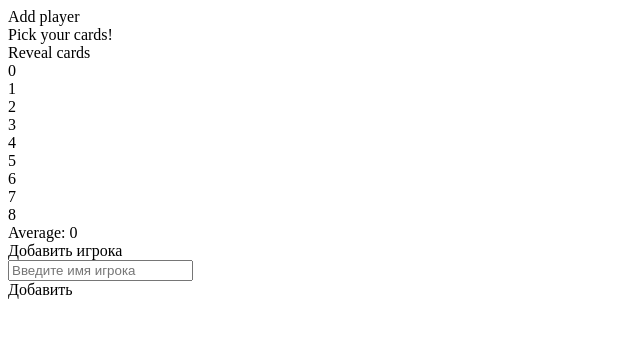
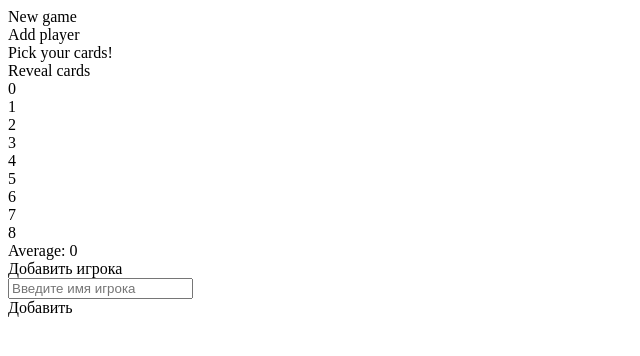
Before and after one commit to kochurinn/scrum-planning-ReactTS, a React (Vite) app: page / in a window 1280 px wide. Shown: the top 356 px of the page, without its empty margins (0-640 px from the left). Built offline with nearby package versions, Linux system fonts and the light colour scheme; the HTML template or start-up script is replaced by a standard one.

Commit message:
scrum-planning
scrum-planning

```diff
--- a/src/App.tsx
+++ b/src/App.tsx
@@ -18,7 +18,7 @@ function App() {
 
   const cardsModul = [
     [0, 1, 2, 3, 4, 5, 6, 7, 8],
-    [0, 1, 2, 3, 5, 8, 13, 21, 34, 55, 89]
+    [0, 1, 2, 3, 5, 8, 13, 21, 34, 55, 89] //пока что не используется
   ]
 
   const onClickAddPlayer = () => {
@@ -54,7 +54,7 @@ function App() {
     setPlayers(modifiedPlayers)
   }
 
-  const setChooseCard = (cardNumber: number, index: number) => {
+  const setChooseCard = (cardNumber: number) => {
     const modifiedPlayers = players
     modifiedPlayers.forEach(player => {
       if (player.active === true) {
@@ -78,8 +78,19 @@ function App() {
 
   const calcResult = () => {
     const result = players.reduce((acc, player) => player.chooseCard + acc, 0)
-    setResult(result / players.length)
+    setResult((result / players.length).toFixed(1))
     setActivePlayer('')
+  }
+
+  const onClickNewGame = () => {
+    setModalStatus(false)
+    setName('')
+    setPlayers([])
+    setActiveCard(null)
+    setActivePlayer('')
+    setTableCards([])
+    setRevealCard(false)
+    setResult(null)
   }
 
 
@@ -87,6 +98,13 @@ function App() {
     <>
       <div>
         <div className="header">
+          <div
+            className={`new-game ${result !== null ? '' : 'd-none'}`}
+            onClick={onClickNewGame}
+            >
+              New game
+          </div>
+          <div className={`d-flex ${result === null ? '' : 'd-none'}`}>
             <div
               className="add-player"
               onClick={onClickAddPlayer}
@@ -104,6 +122,7 @@ function App() {
                     {player.name}
                 </div>
               ))}
+            </div>
           </div>
         </div>
 
@@ -132,7 +151,7 @@ function App() {
             <div
               key={index}
               className={`cards__elem ${card === activeCard ? 'cards__elem--selected' : ''}`}
-              onClick={() => setChooseCard(card, index)}
+              onClick={() => setChooseCard(card)}
               >
                 {card}
             </div>
--- a/src/style.scss
+++ b/src/style.scss
@@ -11,6 +11,10 @@
     display: none !important;
 }
 
+.d-flex {
+    display: flex;
+}
+
 .text-align-center {
     text-align: center;
 }
@@ -18,6 +22,23 @@
 .header {
     display: flex;
     padding: 20px 0 0 20px;
+}
+
+.new-game {
+    width: 180px;
+    text-align: center;
+    padding: 15px 0;
+    border: 1px solid #006aff;
+    border-radius: 10px;
+    font-size: 20x;
+    font-weight: bold;
+    color: #006aff;
+    cursor: pointer;
+    transition: .2s all;
+    &:hover {
+        background-color: #006aff;
+        color: #fff;
+    }
 }
 
 .add-player {
```
Lines whose indentation alone changed are shown as unchanged.
